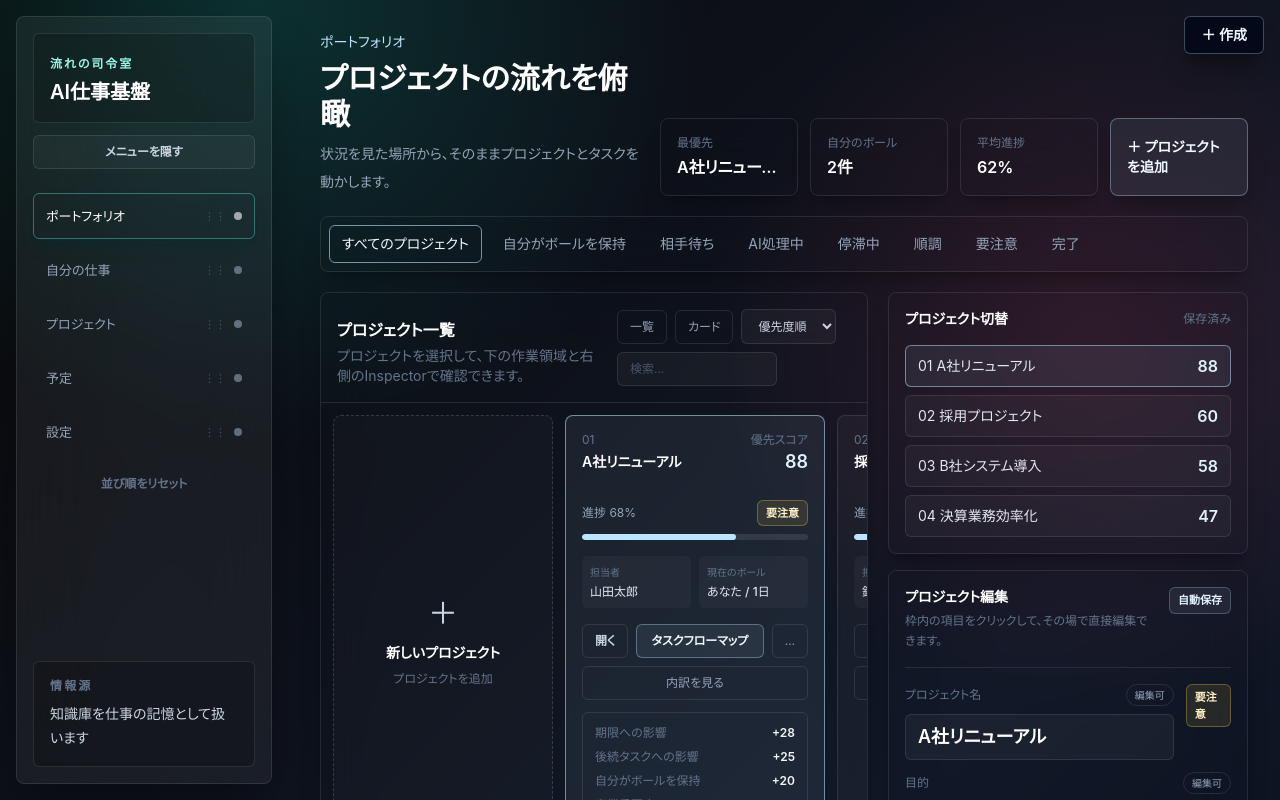
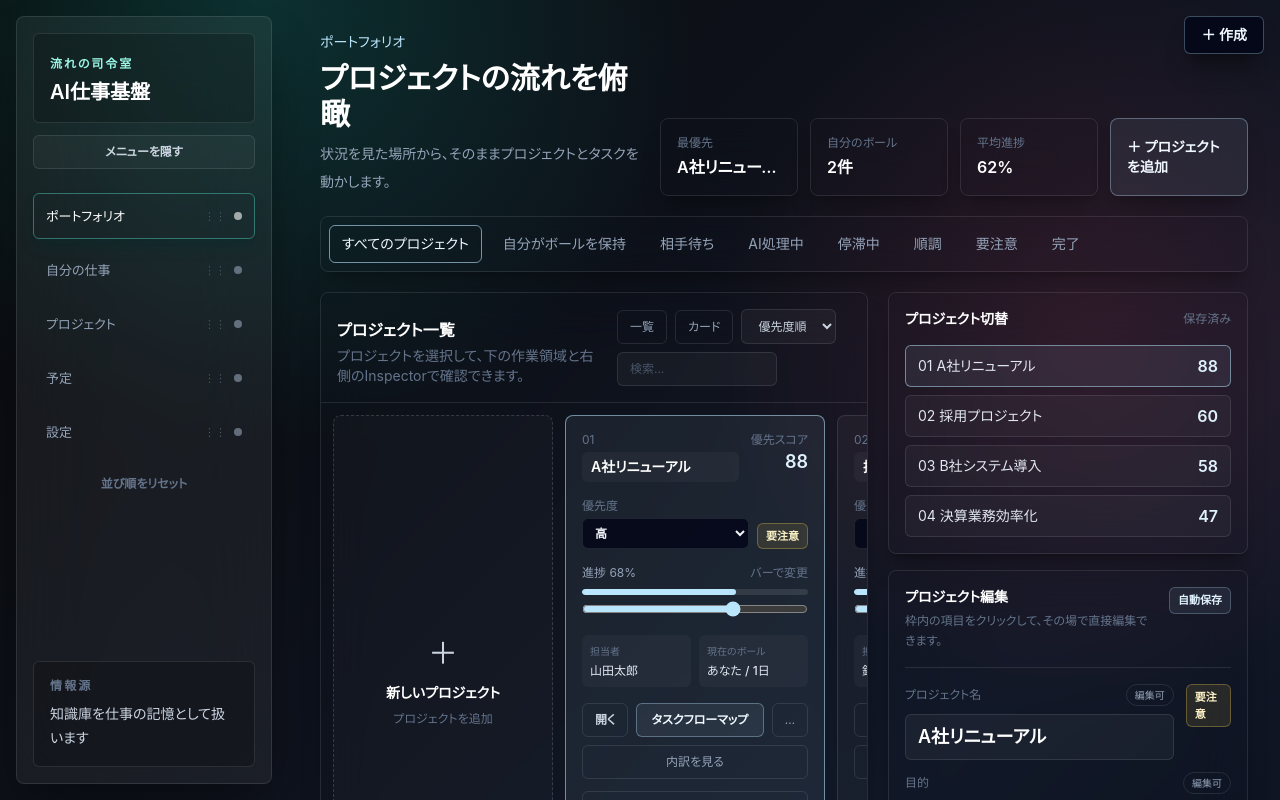
Before and after one commit to egawa-itax25/ai-work-os, a Next.js app: page /portfolio in a window 1280 px wide. Shown: the top 800 px of the page. Built offline with nearby package versions, Linux system fonts and the light colour scheme.

Commit message:
Add inline project and task editing

```diff
--- a/src/app/portfolio/portfolio-view.tsx
+++ b/src/app/portfolio/portfolio-view.tsx
@@ -220,19 +220,58 @@ export default function PortfolioView({
   }
 
   function updateProject(id: string, patch: Partial<PortfolioProject>) {
-    const before = projects;
+    const beforeProjects = projects;
+    const beforeTasks = portfolioTasks;
+    const targetProject = projects.find((project) => project.id === id);
+    const nextProgress =
+      typeof patch.progress === "number" ? clamp(patch.progress, 0, 100) : undefined;
+    const nextName =
+      typeof patch.name === "string" ? patch.name.trim() || undefined : undefined;
+
+    if (targetProject) {
+      let tasksChanged = false;
+      const nextTasks = portfolioTasks.map((task) => {
+        if (task.project !== targetProject.name) {
+          return task;
+        }
+
+        const renamedTask =
+          nextName && nextName !== targetProject.name
+            ? { ...task, project: nextName }
+            : task;
+        const progressedTask =
+          nextProgress === 100 ? { ...renamedTask, progress: 100 } : renamedTask;
+
+        if (progressedTask !== task) {
+          tasksChanged = true;
+        }
+
+        return progressedTask;
+      });
+
+      if (tasksChanged) {
+        writeTasks(nextTasks);
+        setPortfolioTasks(nextTasks);
+      }
+    }
+
     setProjects((current) =>
       current.map((project) =>
         project.id === id
           ? {
               ...project,
               ...patch,
-              progress: clamp(patch.progress ?? project.progress, 0, 100),
+              name: nextName ?? project.name,
+              progress: nextProgress ?? project.progress,
             }
           : project,
       ),
     );
-    notify("変更を保存しました。", () => setProjects(before));
+    notify("変更を保存しました。", () => {
+      writeTasks(beforeTasks);
+      setPortfolioTasks(beforeTasks);
+      setProjects(beforeProjects);
+    });
   }
 
   function createProject(input: CreateProjectInput) {
@@ -383,6 +422,7 @@ export default function PortfolioView({
             onExpandScore={setExpandedScoreId}
             onMenuToggle={(id) => setMenuProjectId((current) => (current === id ? "" : id))}
             onSelect={setSelectedId}
+            onUpdate={updateProject}
           />
 
           <SelectedProjectWorkspace
@@ -464,6 +504,7 @@ function ProjectList({
   onCreateTask,
   onDuplicate,
   onArchive,
+  onUpdate,
 }: {
   projects: PortfolioProject[];
   selectedId?: string;
@@ -477,6 +518,7 @@ function ProjectList({
   onCreateTask: (project: PortfolioProject) => void;
   onDuplicate: (project: PortfolioProject) => void;
   onArchive: (project: PortfolioProject) => void;
+  onUpdate: (id: string, patch: Partial<PortfolioProject>) => void;
 }) {
   return (
     <section className="overflow-hidden rounded-lg border border-white/10 bg-slate-950/62 shadow-xl shadow-black/25 backdrop-blur-xl">
@@ -534,19 +576,42 @@ function ProjectList({
                     : "border-white/10 bg-white/[0.035] hover:border-white/20 hover:bg-white/[0.055]"
               }`}
             >
-              <button
-                type="button"
+              <div
+                role="button"
+                tabIndex={0}
                 className="w-full text-left"
                 onClick={() => onSelect(project.id)}
+                onKeyDown={(event) => {
+                  const target = event.target;
+
+                  if (
+                    target instanceof HTMLInputElement ||
+                    target instanceof HTMLSelectElement ||
+                    target instanceof HTMLButtonElement ||
+                    target instanceof HTMLAnchorElement
+                  ) {
+                    return;
+                  }
+
+                  if (event.key === "Enter" || event.key === " ") {
+                    event.preventDefault();
+                    onSelect(project.id);
+                  }
+                }}
               >
                 <div className="flex items-start justify-between gap-3">
-                  <div className="min-w-0">
+                  <div className="min-w-0 flex-1">
                     <p className="text-xs text-slate-500">
                       {String(index + 1).padStart(2, "0")}
                     </p>
-                    <h3 className="mt-1 truncate text-sm font-semibold text-white">
-                      {project.name}
-                    </h3>
+                    <input
+                      value={project.name}
+                      onChange={(event) => onUpdate(project.id, { name: event.target.value })}
+                      onClick={(event) => event.stopPropagation()}
+                      onPointerDown={(event) => event.stopPropagation()}
+                      className="mt-1 w-full rounded-md border border-transparent bg-white/[0.035] px-2 py-1 text-sm font-semibold text-white outline-none transition placeholder:text-slate-600 hover:border-white/10 focus:border-sky-200/55 focus:bg-sky-200/[0.06]"
+                      aria-label={`${project.name} のタイトル`}
+                    />
                   </div>
                   <div className="text-right">
                     <p className="text-xs text-slate-500">優先スコア</p>
@@ -554,21 +619,59 @@ function ProjectList({
                   </div>
                 </div>
 
-                <div className="mt-6">
+                <div className="mt-4 grid grid-cols-[1fr_auto] items-end gap-2">
+                  <label className="min-w-0 text-xs text-slate-500">
+                    優先度
+                    <select
+                      value={getProjectPriorityLevel(project)}
+                      onChange={(event) =>
+                        onUpdate(project.id, {
+                          businessImportance:
+                            event.target.value === "high"
+                              ? 15
+                              : event.target.value === "medium"
+                                ? 8
+                                : 4,
+                        })
+                      }
+                      onClick={(event) => event.stopPropagation()}
+                      onPointerDown={(event) => event.stopPropagation()}
+                      className="mt-1 w-full rounded-md border border-white/10 bg-slate-950/80 px-2 py-1.5 text-xs font-semibold text-slate-100 outline-none focus:border-sky-200/60"
+                    >
+                      <option value="high">高</option>
+                      <option value="medium">中</option>
+                      <option value="low">低</option>
+                    </select>
+                  </label>
+                  <StatusPill project={project} />
+                </div>
+
+                <div className="mt-4">
                   <div className="flex items-center justify-between text-xs text-slate-400">
                     <span>進捗 {project.progress}%</span>
-                    <StatusPill project={project} />
+                    <span className="text-slate-500">バーで変更</span>
                   </div>
                   <div className="mt-2 h-1.5 overflow-hidden rounded-full bg-white/10">
                     <div className="h-full rounded-full bg-sky-200 transition-all duration-300" style={{ width: `${project.progress}%` }} />
                   </div>
+                  <input
+                    type="range"
+                    min="0"
+                    max="100"
+                    value={project.progress}
+                    onChange={(event) => onUpdate(project.id, { progress: Number(event.target.value) })}
+                    onClick={(event) => event.stopPropagation()}
+                    onPointerDown={(event) => event.stopPropagation()}
+                    className="mt-2 h-2 w-full cursor-pointer accent-sky-200"
+                    aria-label={`${project.name} の進捗`}
+                  />
                 </div>
 
                 <div className="mt-4 grid grid-cols-2 gap-2 text-xs">
                   <Info label="担当者" value={project.owner} />
                   <Info label="現在のボール" value={`${project.currentBallHolder} / ${project.ballHoldingDays}日`} />
                 </div>
-              </button>
+              </div>
 
               <div className="mt-4 grid grid-cols-[auto_minmax(7.75rem,1fr)_auto] gap-2">
                 <Link href={projectScheduleHref(project)} className="whitespace-nowrap rounded-md border border-white/10 px-3 py-2 text-center text-xs font-semibold text-slate-300 transition hover:border-sky-200/50 hover:text-sky-100">
@@ -759,6 +862,18 @@ function PriorityBadge({ priority }: { priority: TaskPriority }) {
         : "border-white/10 bg-white/[0.045] text-slate-300";
 
   return <span className={`rounded-md border px-2 py-1 text-xs font-semibold ${tone}`}>{label}</span>;
+}
+
+function getProjectPriorityLevel(project: PortfolioProject) {
+  if (project.businessImportance >= 13) {
+    return "high";
+  }
+
+  if (project.businessImportance >= 8) {
+    return "medium";
+  }
+
+  return "low";
 }
 
 function formatDateLabel(value: string) {
--- a/src/app/tasks/projects/[project]/map/project-task-map.tsx
+++ b/src/app/tasks/projects/[project]/map/project-task-map.tsx
@@ -1393,11 +1393,31 @@ function TaskNode({
         <div className="flex items-start justify-between gap-3">
           <div className="min-w-0">
             <p className="text-xs text-slate-500">{statusMeta[task.status].label}</p>
-            <h3 className="mt-1 truncate text-sm font-semibold text-white">{task.title}</h3>
+            <input
+              value={task.title}
+              onChange={(event) => onUpdate({ title: event.target.value })}
+              onClick={(event) => event.stopPropagation()}
+              onPointerDown={(event) => event.stopPropagation()}
+              onFocus={() => onSelect(task.id)}
+              className="mt-1 w-full rounded-md border border-transparent bg-white/[0.035] px-2 py-1 text-sm font-semibold text-white outline-none transition hover:border-white/10 focus:border-sky-200/60 focus:bg-sky-200/[0.06]"
+              aria-label={`${task.title} のタイトル`}
+            />
           </div>
-          <span className={`rounded-md border px-2 py-1 text-xs font-semibold ${priorityMeta[task.priority].badge}`}>
-            {priorityMeta[task.priority].label}
-          </span>
+          <select
+            value={task.priority}
+            onChange={(event) =>
+              onUpdate({ priority: event.target.value as Task["priority"] })
+            }
+            onClick={(event) => event.stopPropagation()}
+            onPointerDown={(event) => event.stopPropagation()}
+            onFocus={() => onSelect(task.id)}
+            className={`rounded-md border px-2 py-1 text-xs font-semibold outline-none ${priorityMeta[task.priority].badge}`}
+            aria-label={`${task.title} の優先度`}
+          >
+            <option value="high">高</option>
+            <option value="medium">中</option>
+            <option value="low">低</option>
+          </select>
         </div>
 
         <div className="mt-4 flex items-center justify-between text-xs text-slate-400">
```
Also changed, not shown: Decisions/2026-07-10-inline-title-priority-progress-editing.md (added, +43 -0 lines), Projects/portfolio-view.md (+10 -0 lines).
